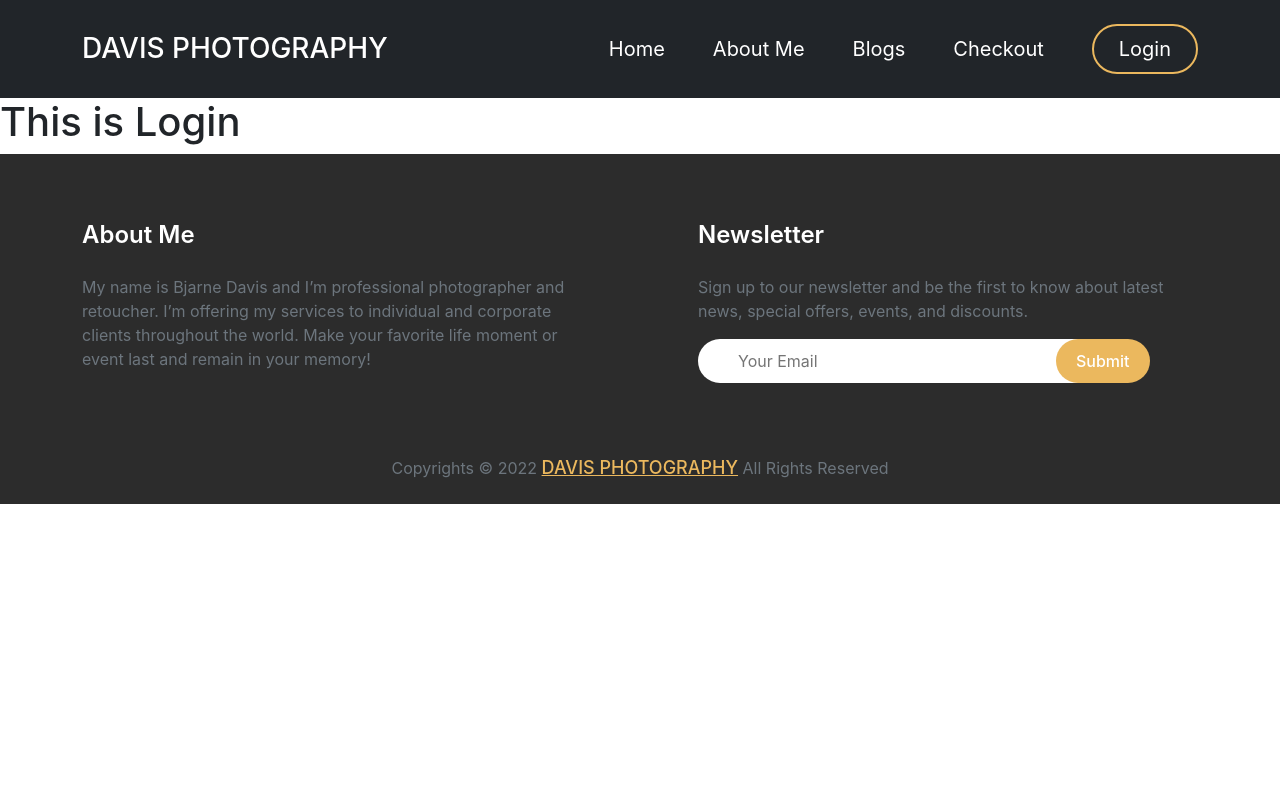
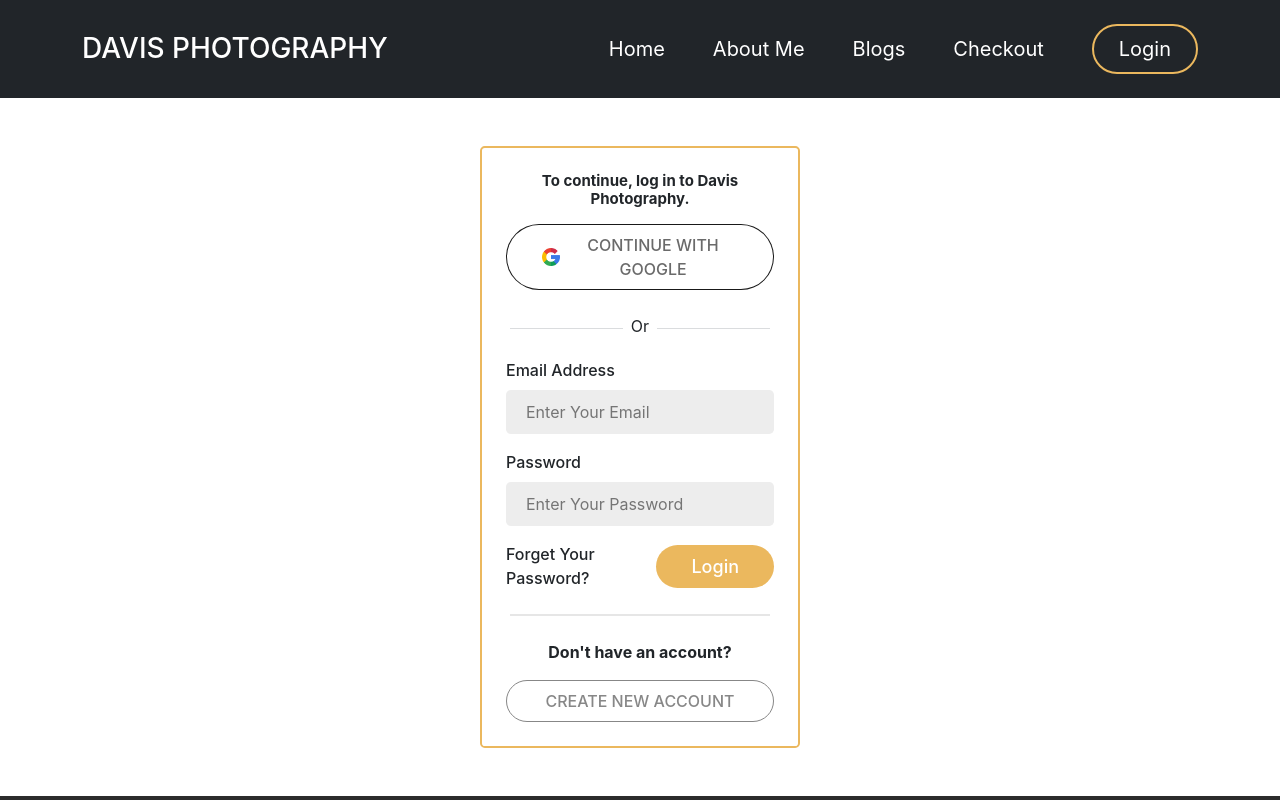
Before and after one commit to rockydey/photography-portfolio, a React (Create React App) app: page /login in a window 1280 px wide. Shown: the top 800 px of the page. Built offline with nearby package versions, Linux system fonts and the light colour scheme; the HTML template or start-up script is replaced by a standard one.

Commit message:
login form created

```diff
--- a/package.json
+++ b/package.json
@@ -12,6 +12,7 @@
     "react": "^18.0.0",
     "react-bootstrap": "^2.2.3",
     "react-dom": "^18.0.0",
+    "react-firebase-hooks": "^5.0.3",
     "react-router-dom": "^6.3.0",
     "react-scripts": "5.0.1",
     "web-vitals": "^2.1.4"
--- a/src/Pages/Login/Login.css
+++ b/src/Pages/Login/Login.css
@@ -0,0 +1,73 @@
+.login-form {
+    border: 2px solid #EBB85E;
+}
+
+.login-form h3 {
+    font-size: 15px;
+    font-weight: 700;
+    text-align: center;
+}
+
+.login-form form {
+    display: flex;
+    flex-direction: column;
+}
+
+.login-form form label {
+    font-weight: 500;
+}
+
+.login-form form input {
+    border: none;
+    background-color: rgba(236, 236, 236, 0.9);
+    padding: 10px 40px 10px 20px;
+}
+
+.login-form form input:focus {
+    outline: none;
+}
+
+.login-form form div p {
+    font-weight: 500;
+}
+
+.login-form form div p:hover {
+    text-decoration: underline;
+    cursor: pointer;
+}
+
+.login-form .submit-btn {
+    background-color: #EBB85E;
+    border: none;
+    font-size: 18px;
+    font-weight: 500;
+    padding: 8px 35px !important;
+}
+
+.login-form .submit-btn:hover {
+    border: 1px solid #EBB85E;
+    color: #EBB85E !important;
+    background-color: white;
+}
+
+.login-form .have-account .line {
+    border: 1px solid rgba(128, 128, 128, 0.2);
+}
+
+.login-form .have-account button {
+    padding: 8px 35px;
+    border: 1px solid #878787;
+    background-color: white;
+    color: #878787;
+    font-size: 16px;
+    font-weight: 500;
+}
+
+.google-login button{
+    border: 1px solid rgba(0, 0, 0, 0.9);
+    color: #6a6a6a;
+    padding: 8px 35px;
+    background-color: white;
+    font-size: 16px;
+    font-weight: 500;
+}
--- a/src/Pages/Login/Login.jsx
+++ b/src/Pages/Login/Login.jsx
@@ -1,10 +1,42 @@
 import React from 'react';
+import { Link, useNavigate } from 'react-router-dom';
 import './Login.css';
+import google from '../../images/social/google.png'
+import { useSignInWithGoogle } from 'react-firebase-hooks/auth';
+import auth from '../../firebase.init';
 
 const Login = () => {
+    const navigate = useNavigate();
+    const [signInWithGoogle, user, loading, error] = useSignInWithGoogle(auth);
+    if (user) {
+        navigate('/home');
+    }
     return (
-        <div>
-            <h1>This is Login</h1>
+        <div className='w-25 container mx-auto login-form p-4 my-5 rounded-3'>
+            <h3>To continue, log in to Davis Photography.</h3>
+            <div className='google-login'>
+                <button onClick={() => signInWithGoogle()} className='w-100 rounded-pill text-uppercase mt-3 mb-4 d-flex align-items-center justify-content-center'><img width={18} className='me-2' src={google} alt="" /> <span>Continue With Google</span></button>
+                <div className='d-flex align-items-center mx-1 mb-3'>
+                    <div style={{ height: "1px" }} className='bg-secondary opacity-25 w-50'></div>
+                    <p className='mb-1 px-2'>Or</p>
+                    <div style={{ height: "1px" }} className='bg-secondary opacity-25 w-50'></div>
+                </div>
+            </div>
+            <form>
+                <label className='mb-2' htmlFor="email">Email Address</label>
+                <input className='mb-3 rounded-3' type="email" name="email" id="email" placeholder='Enter Your Email' />
+                <label className='mb-2' htmlFor="password">Password</label>
+                <input className='mb-3 rounded-3' type="password" name="password" id="password" placeholder='Enter Your Password' />
+                <div className='d-flex justify-content-between align-items-center'>
+                    <p className='mb-0'>Forget Your Password?</p>
+                    <input className='submit-btn text-white rounded-pill ms-auto' type="submit" value="Login" />
+                </div>
+            </form>
+            <div className='have-account text-center'>
+                <div className='line my-4 mx-1'></div>
+                <p className='fw-bold'>Don't have an account?</p>
+                <Link to='/signup'><button className='w-100 rounded-pill text-uppercase'>Create New Account</button></Link>
+            </div>
         </div>
     );
 };
```
Also changed, not shown: src/images/social/google.png (added), 1 other file (tests, documents, lock files or other folders).
